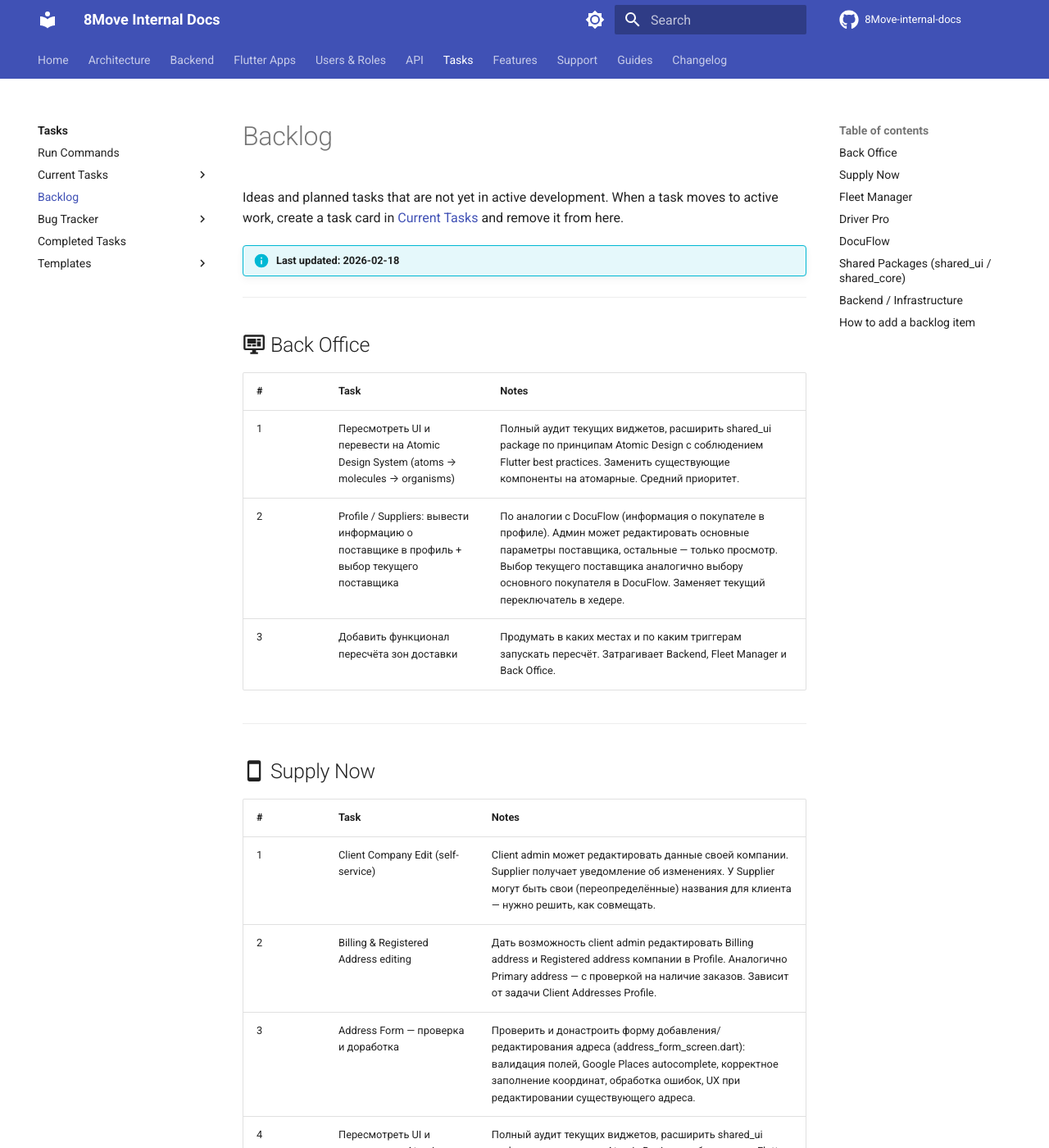
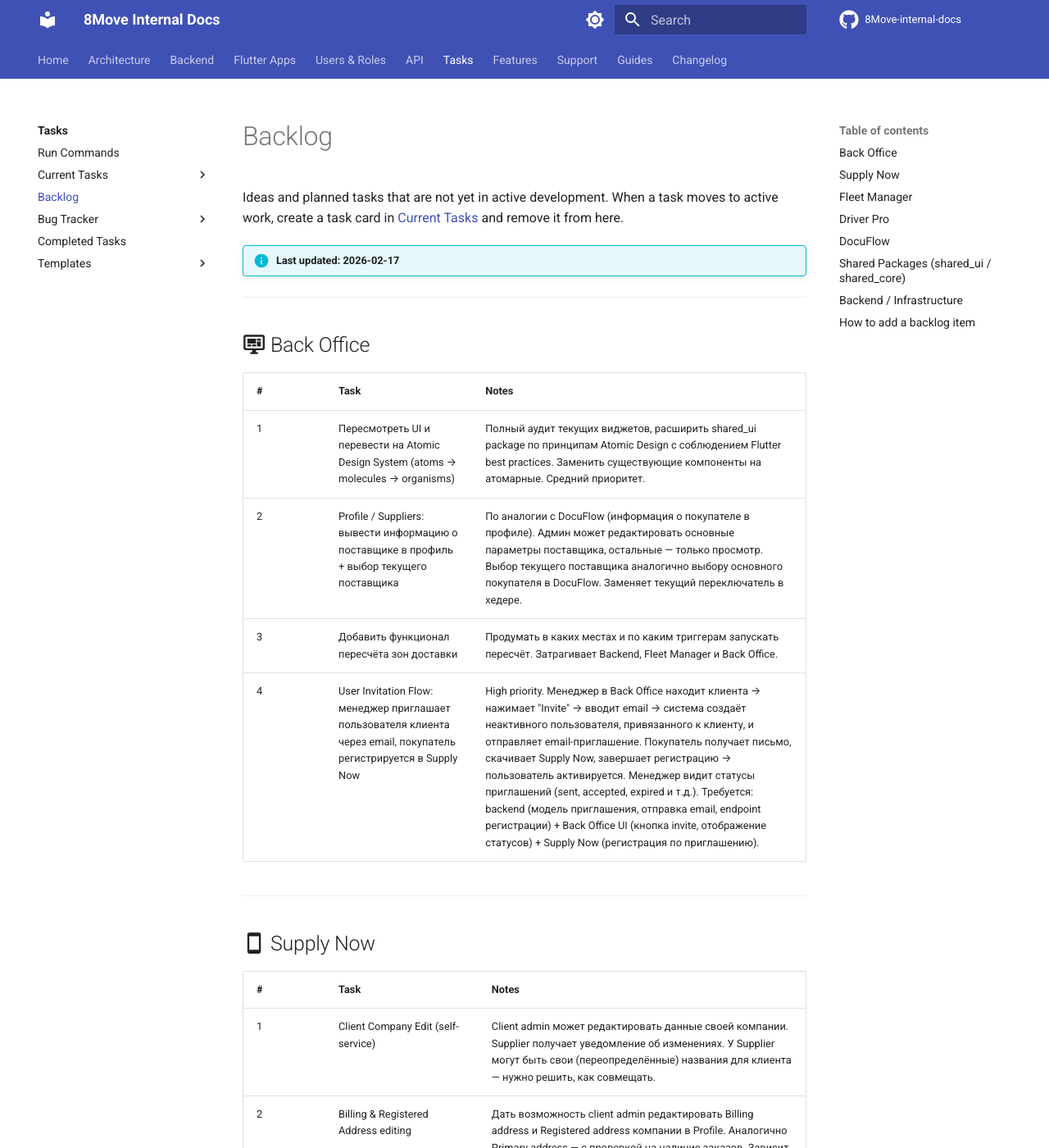
Before and after one commit to MaxShytov/8Move-internal-docs, an MkDocs documentation site: the page built from docs/tasks/backlog.md, in a window 1280 px wide and 1400 px high. Shown: the whole window at 82% size. Built offline with MkDocs 1.6.1 and Material for MkDocs 9.7.7, drawn with Linux system fonts in a browser that asks for light colours; comment, search, counter and statistics services are not loaded.

Commit message:
backlog: add User Invitation Flow to Back Office
Co-Authored-By: Claude Opus 4.6 <noreply@anthropic.com>

```diff
--- a/docs/tasks/backlog.md
+++ b/docs/tasks/backlog.md
@@ -2,7 +2,7 @@
 
 Ideas and planned tasks that are not yet in active development. When a task moves to active work, create a task card in [Current Tasks](current/index.md) and remove it from here.
 
-!!! info "Last updated: 2026-02-18"
+!!! info "Last updated: 2026-02-17"
 
 
 ---
@@ -14,6 +14,7 @@ Ideas and planned tasks that are not yet in active development. When a task move
 | 1 | Пересмотреть UI и перевести на Atomic Design System (atoms → molecules → organisms) | Полный аудит текущих виджетов, расширить shared_ui package по принципам Atomic Design с соблюдением Flutter best practices. Заменить существующие компоненты на атомарные. Средний приоритет. |
 | 2 | Profile / Suppliers: вывести информацию о поставщике в профиль + выбор текущего поставщика | По аналогии с DocuFlow (информация о покупателе в профиле). Админ может редактировать основные параметры поставщика, остальные — только просмотр. Выбор текущего поставщика аналогично выбору основного покупателя в DocuFlow. Заменяет текущий переключатель в хедере. |
 | 3 | Добавить функционал пересчёта зон доставки | Продумать в каких местах и по каким триггерам запускать пересчёт. Затрагивает Backend, Fleet Manager и Back Office. |
+| 4 | User Invitation Flow: менеджер приглашает пользователя клиента через email, покупатель регистрируется в Supply Now | High priority. Менеджер в Back Office находит клиента → нажимает "Invite" → вводит email → система создаёт неактивного пользователя, привязанного к клиенту, и отправляет email-приглашение. Покупатель получает письмо, скачивает Supply Now, завершает регистрацию → пользователь активируется. Менеджер видит статусы приглашений (sent, accepted, expired и т.д.). Требуется: backend (модель приглашения, отправка email, endpoint регистрации) + Back Office UI (кнопка invite, отображение статусов) + Supply Now (регистрация по приглашению). |
 
 ---
 
```
